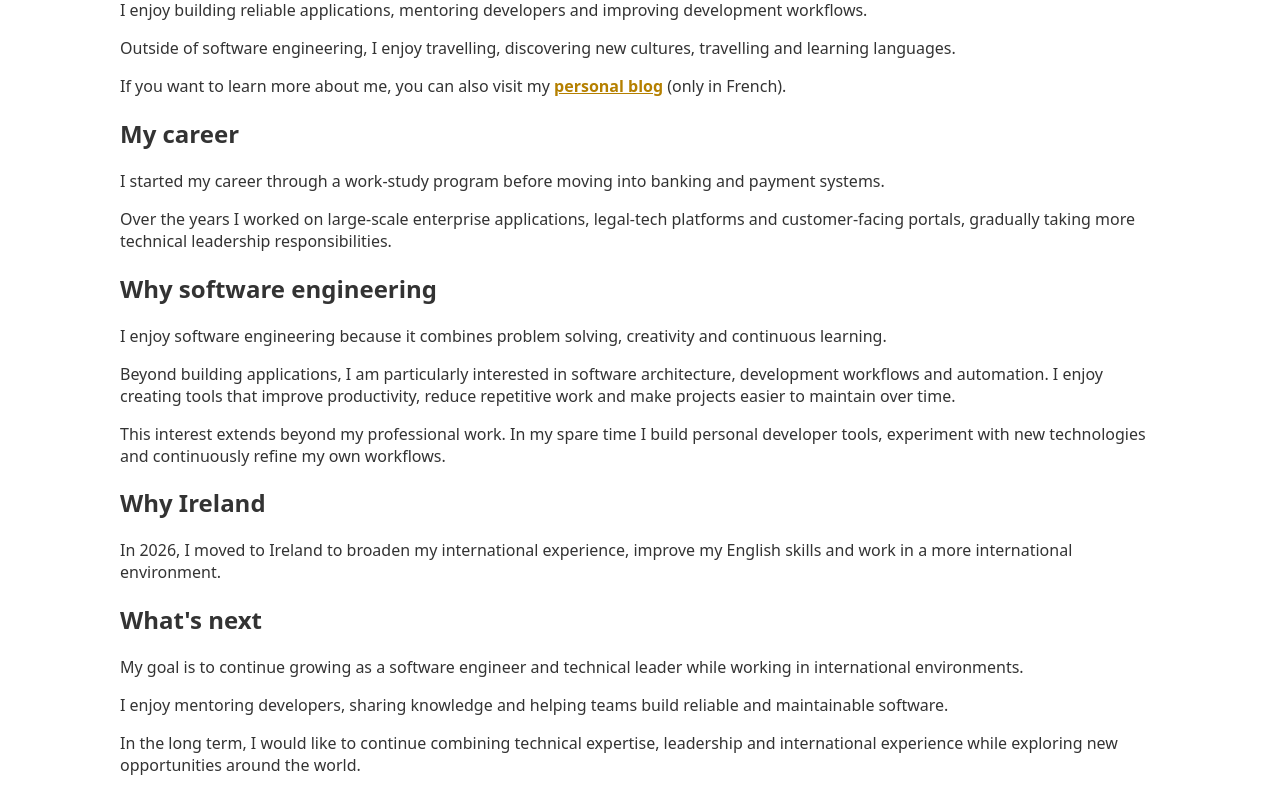
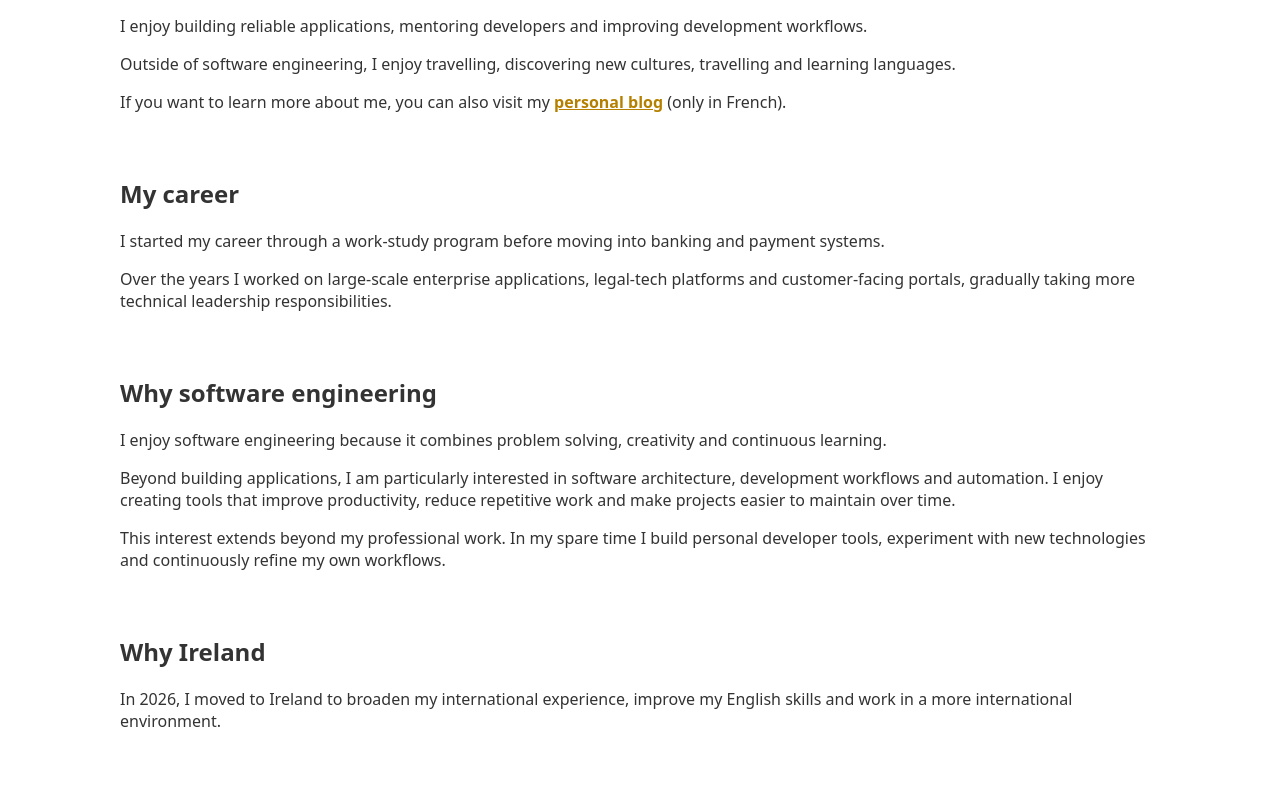
Before and after one commit to chinjto/cyril-defaye-fr, an Angular app: page /about in a window 1280 px wide. Shown: the part 250-1040 px from the top of the page. Built offline with nearby package versions, Linux system fonts and the light colour scheme.

Commit message:
fix(about): Replace h1 at good place
- add `.section` class into `section` tags

```diff
--- a/src/app/pages/about/about.html
+++ b/src/app/pages/about/about.html
@@ -1,4 +1,4 @@
-<section>
+<section class="section">
   <h1>Who I am</h1>
   <p>
     French software engineer with more than 12 years of experience in enterprise software development.
@@ -14,7 +14,7 @@
   </p>
 </section>
 
-<section>
+<section class="section">
   <h1>My career</h1>
   <p>
     I started my career through a work-study program before moving into banking and payment systems.
@@ -24,7 +24,7 @@
   </p>
 </section>
 
-<section>
+<section class="section">
   <h1>Why software engineering</h1>
   <p>
     I enjoy software engineering because it combines problem solving, creativity and continuous learning.
@@ -37,14 +37,14 @@
   </p>
 </section>
 
-<section>
+<section class="section">
   <h1>Why Ireland</h1>
   <p>
     In 2026, I moved to Ireland to broaden my international experience, improve my English skills and work in a more international environment.
   </p>
 </section>
 
-<section>
+<section class="section">
   <h1>What's next</h1>
   <p>
     My goal is to continue growing as a software engineer and technical leader while working in international environments.
```
